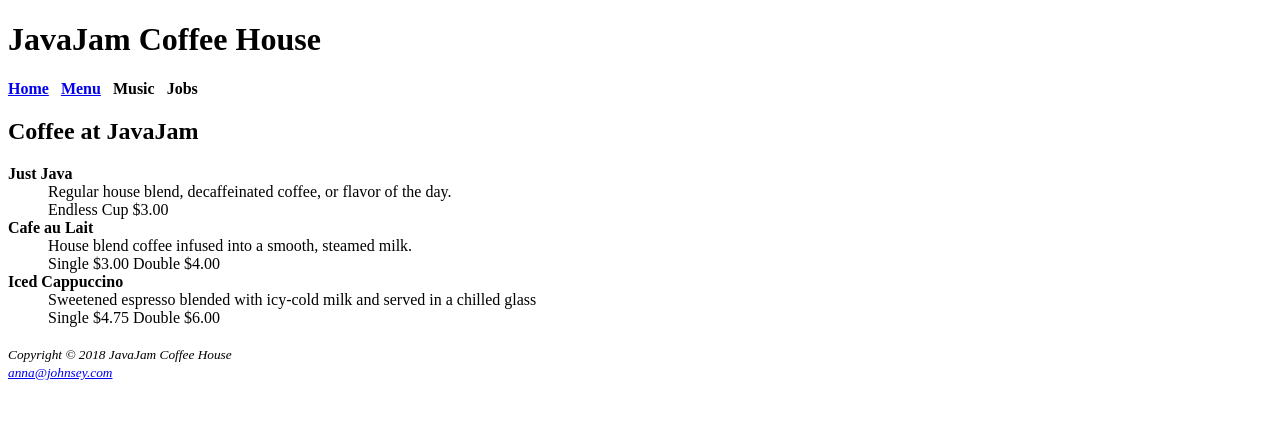
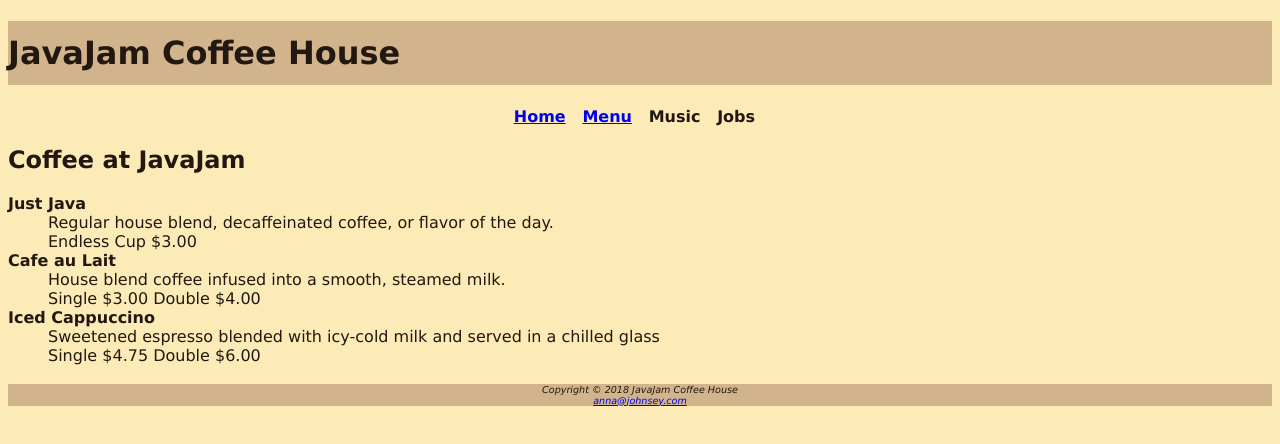
Before and after one commit to ajohnsey/Anna, a plain HTML site: page menu.html in a window 1280 px wide. Drawn offline with Linux system fonts and the light colour scheme.

Commit message:
Java jam and css together

```diff
--- /dev/null
+++ b/javajam.css
@@ -0,0 +1,20 @@
+body{
+    background-color: #fcebb6;
+    color: #221811;
+    font-family: "Verdana", "Ariel", sans-serif;
+}
+header{
+    background-color: #d2b48c;
+}
+h1{
+    line-height: 200%;
+}
+nav{
+    text-align: center;
+}
+footer{
+    background-color: #d2b48c;
+    font-size: .60em;
+    font-style: italic;
+    text-align: center;
+}
--- a/menu.html
+++ b/menu.html
@@ -3,6 +3,7 @@
   <head>
     <meta charset="UTF-8">
     <title>JavaJam Coffee House</title>
+      <link rel="stylesheet" href="javajam.css">
   </head>
   <body>
       <header>
@@ -20,8 +21,8 @@
           <dt><strong>Iced Cappuccino</strong></dt>
                 <dd>Sweetened espresso blended with icy-cold milk and served in a chilled glass<br>Single $4.75 Double $6.00</dd>
       </main><br>
-      <footer><small><i>Copyright &copy; 2018 JavaJam Coffee House<br>
-          <a href="mailto:anna@johnsey.com">anna@johnsey.com</a></i></small>
+      <footer>Copyright &copy; 2018 JavaJam Coffee House<br>
+          <a href="mailto:anna@johnsey.com">anna@johnsey.com</a></i>
       </footer>
    </body>
 </html>
```
Also changed, not shown: index.html (+3 -2 lines).
